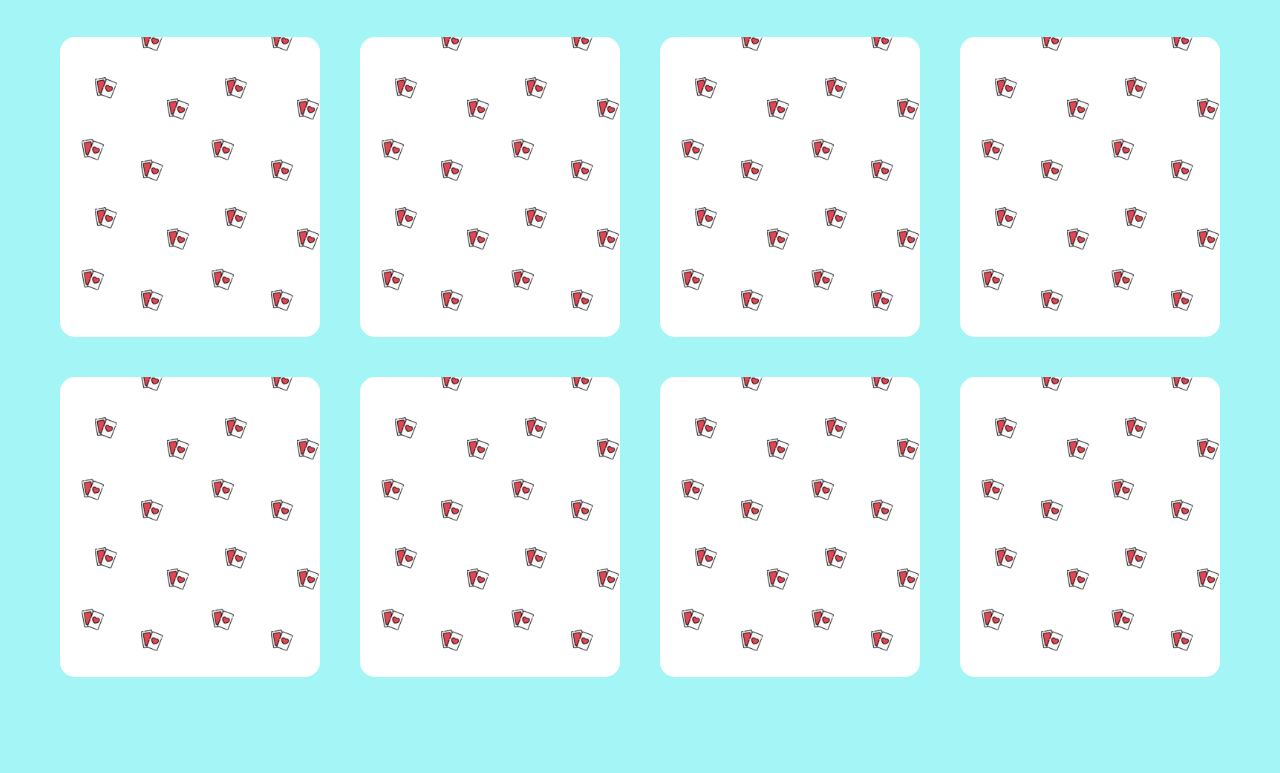
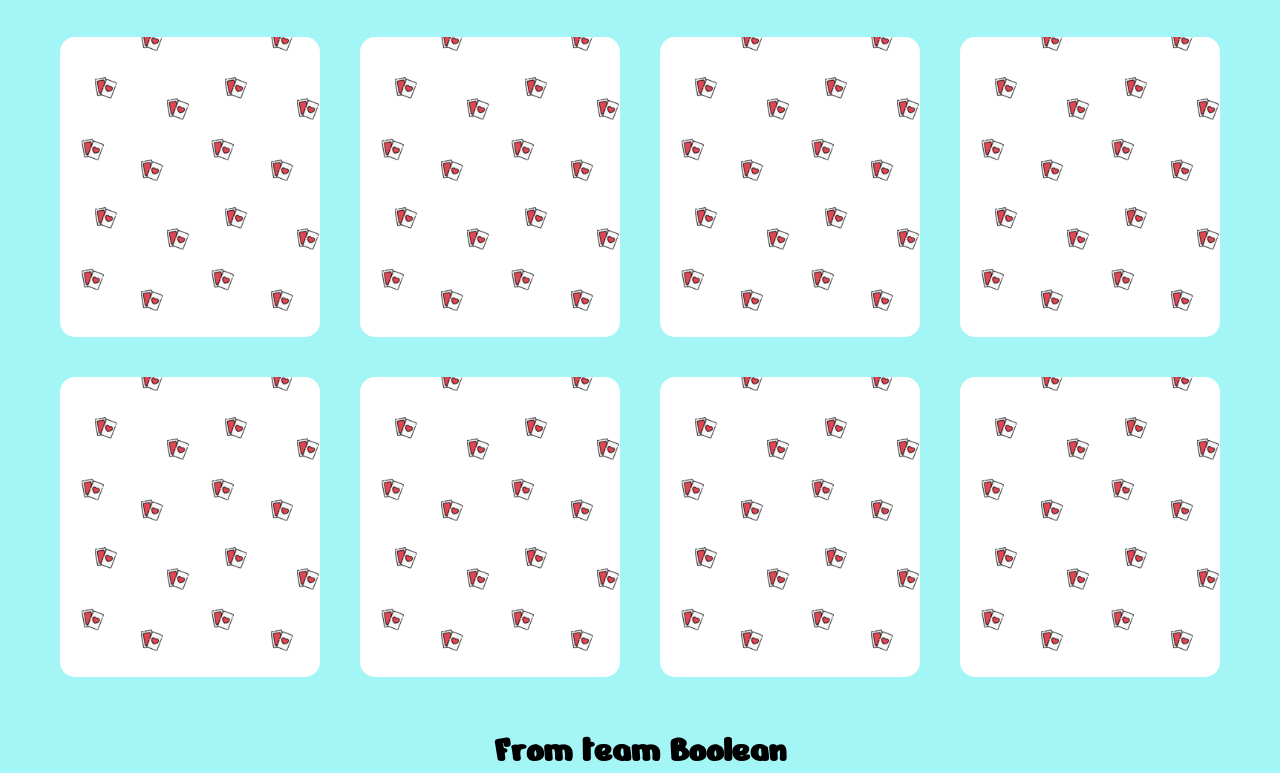
Before and after one commit to Roccofranchini/html-css-memory, a plain HTML site: page index.html in a window 1280 px wide. Shown: the part 432-1205 px from the top of the page. Before the commit the page ends 1129 px from the top, so only its background shows below. Drawn offline with Linux system fonts and the light colour scheme.

Commit message:
footer-added

```diff
--- a/css/style.css
+++ b/css/style.css
@@ -85,6 +85,12 @@ h1 {
 
 .card:hover .memory{
     display: block;
+}
 
+/* footer */
 
+footer {
+    margin-top: 30px;
+    text-align: center;
+    font-size: 25px;
 }
--- a/index.html
+++ b/index.html
@@ -106,7 +106,7 @@
     </main>
 
     <footer>
-
+        <h2>From team Boolean</h2>
     </footer>
 
 </body>
```
